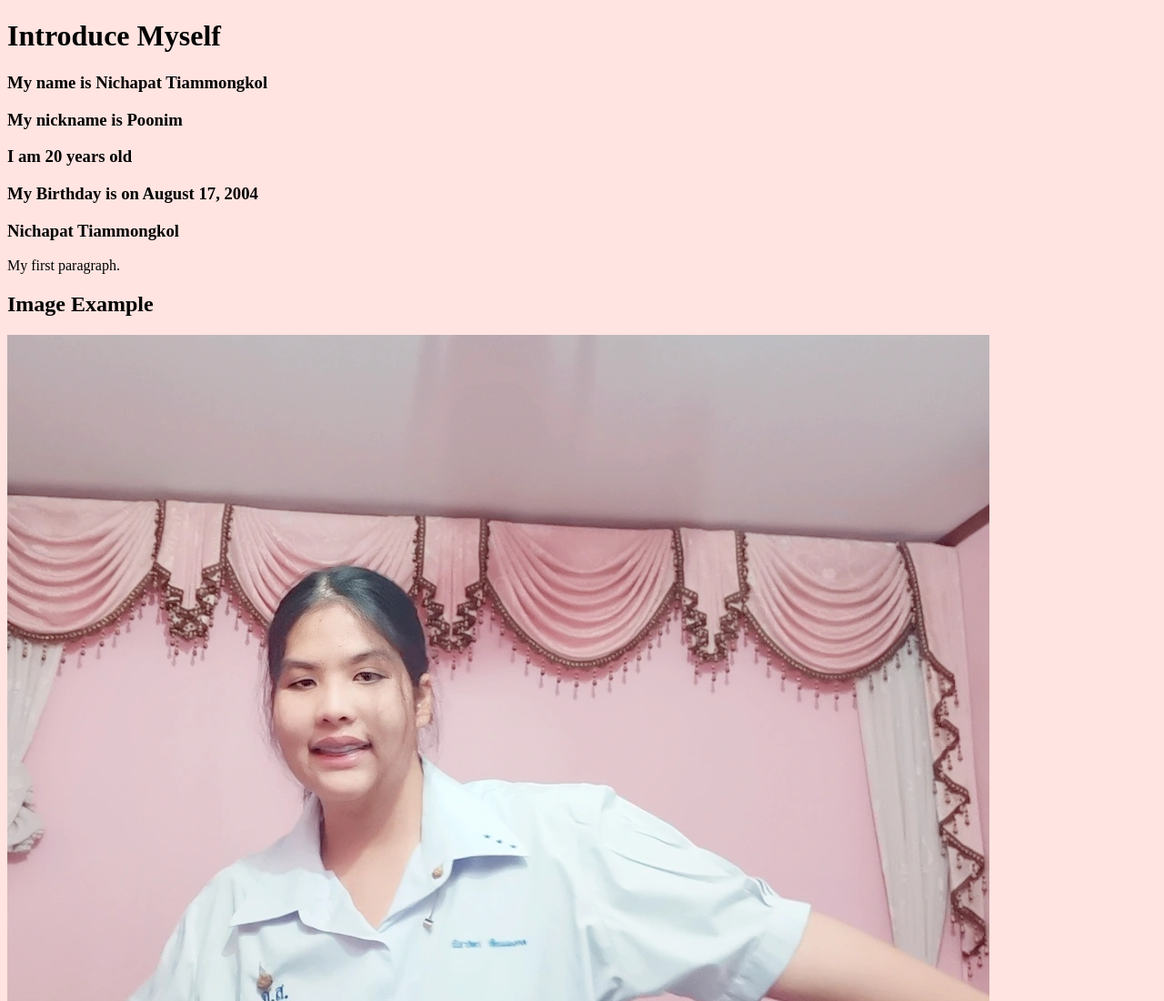
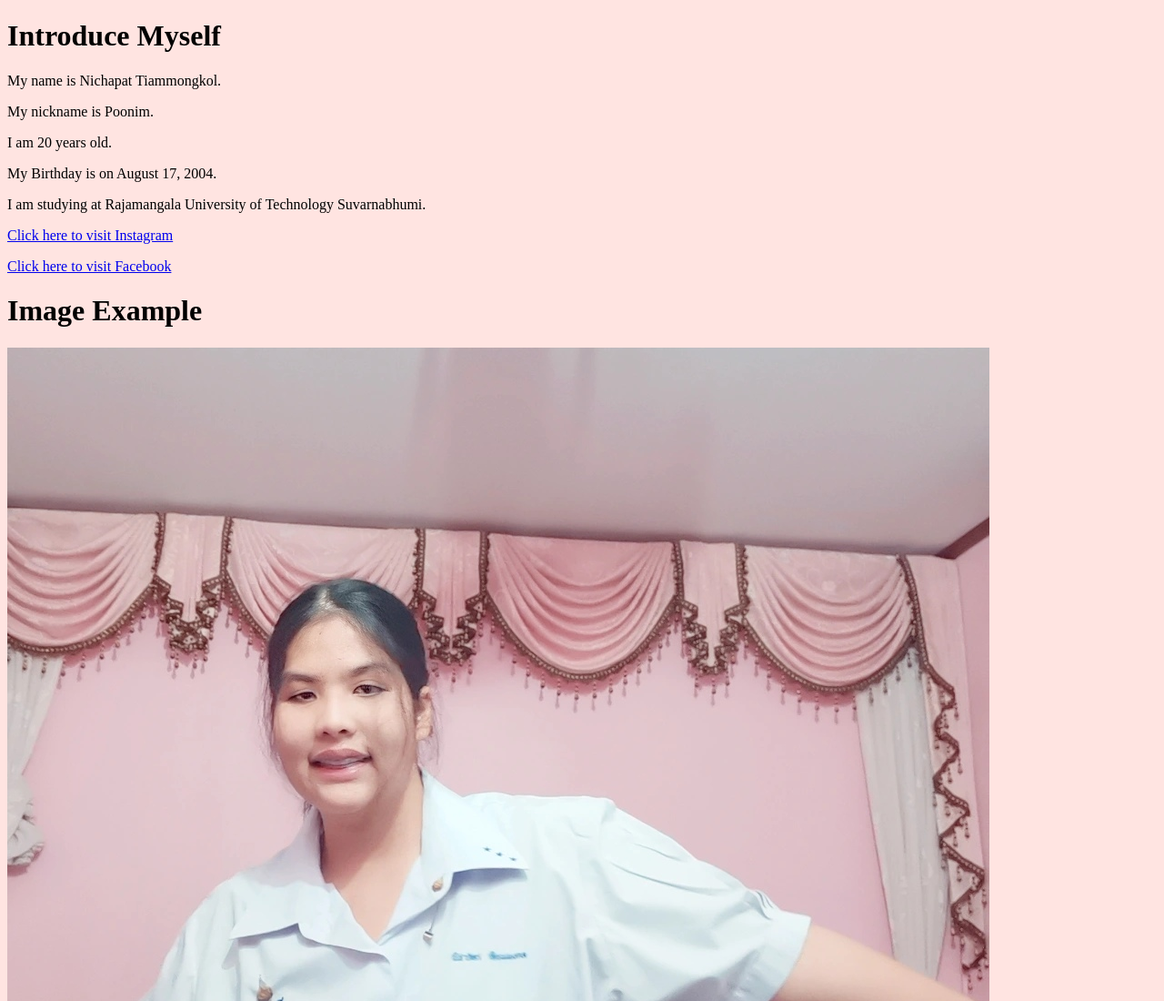
Before and after one commit to 066Nichapat/My-Profile, a plain HTML site: page Index.html in a window 1280 px wide. Shown: the top 1100 px of the page at 91% size. Drawn offline with Linux system fonts and the light colour scheme; files whose address does not match are found by name.

Commit message:
Add files via upload

```diff
--- a/Index.html
+++ b/Index.html
@@ -7,16 +7,25 @@
 <body style="background-color:mistyrose;">
 
 <h1>Introduce Myself</h1>
-<h3>My name is Nichapat Tiammongkol</h3>
-<h3>My nickname is Poonim</h3>
-<h3>I am 20 years old</h3>
-<h3>My Birthday is on August 17, 2004</h3>
-<h3>Nichapat Tiammongkol</h3>
+<p>My name is Nichapat Tiammongkol.</p>
+<p>My nickname is Poonim.</p>
+<p>I am 20 years old.</p>
+<p>My Birthday is on August 17, 2004.</p>
+<p>I am studying at Rajamangala University of Technology Suvarnabhumi.</p>
 
+<p>
+<a href="https://www.instagram.com/nichappt_?igsh=MThhanl5dHlyejUzbQ=="target"_blank">
+ <butter>Click here to visit Instagram</Button>
+ </a>
+</p>
 
-<p>My first paragraph.</p>
+<p>
+<a href="https://www.facebook.com/nichapat.tiammongkol.3"target"_blank">
+ <butter>Click here to visit Facebook</Button>
+ </a>
+</p>
 
-<h2>Image Example</h2>
+<h1>Image Example</h1>
 <img src="img/IMG_20231002_194308_172_edit_607132880906315.jpg"alt="Example Image"> style="width: 1080px; height: 872px;">
 
 </body>
```
